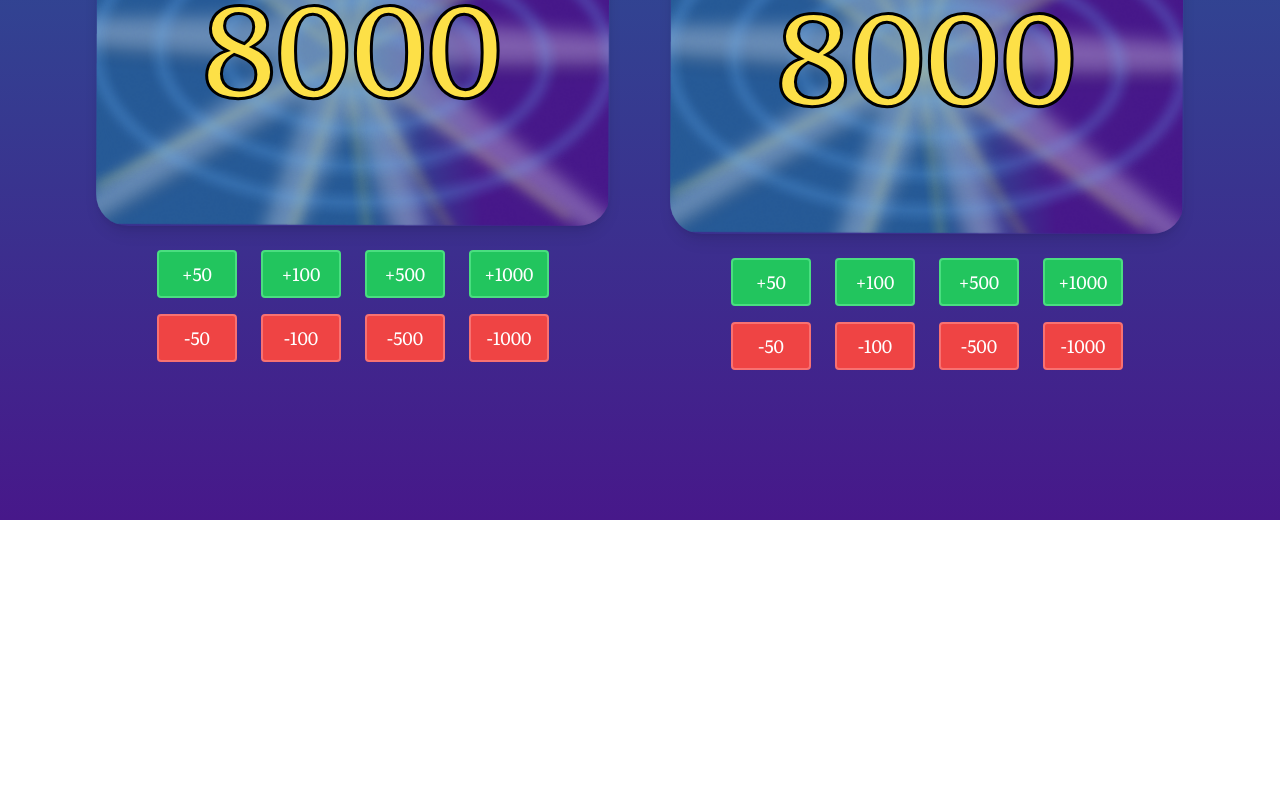
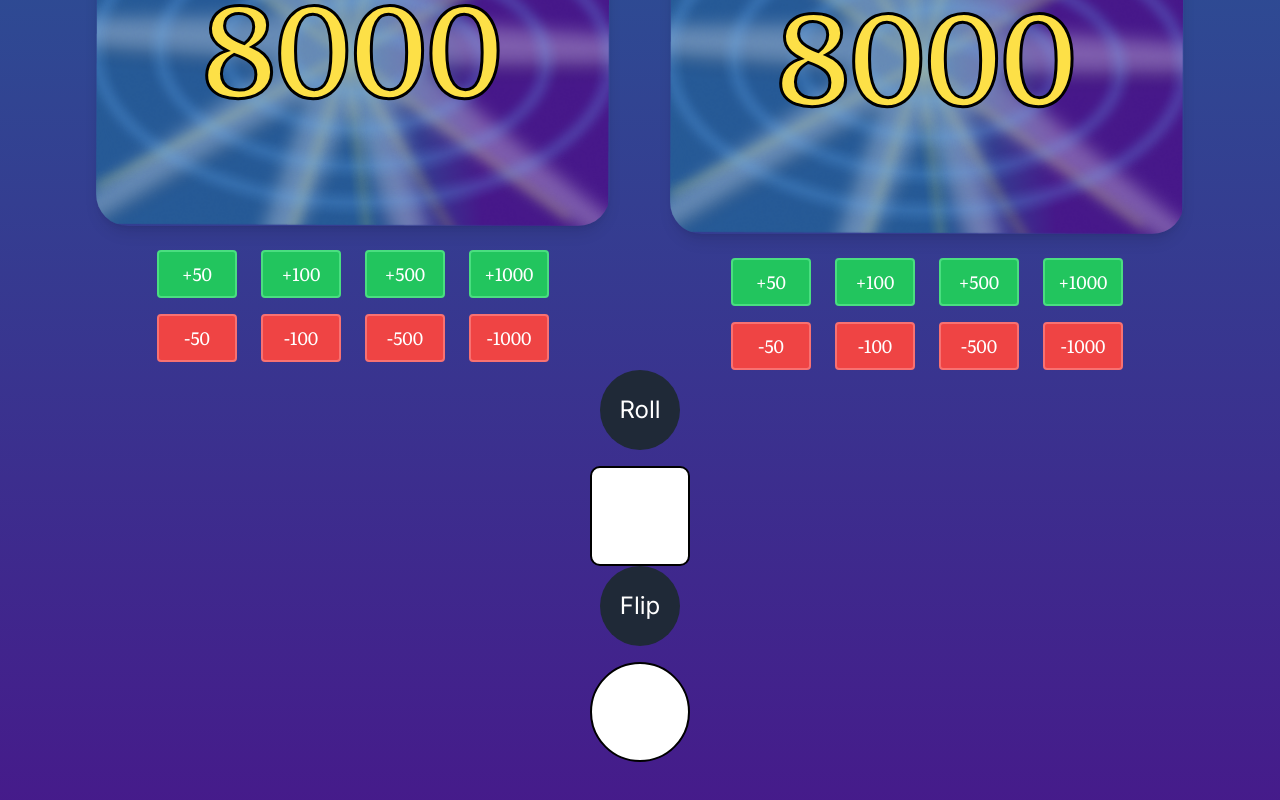
Before and after one commit to TooFaded/lifepoint-counter, a Next.js app: page / in a window 1280 px wide. Shown: the part 280-1080 px from the top of the page. Before the commit the page ends 800 px from the top, so only its background shows below. Built offline with nearby package versions, Linux system fonts and the light colour scheme.

Commit message:
Adds a coin and dice

```diff
--- /dev/null
+++ b/src/app/components/coin.js
@@ -0,0 +1,33 @@
+"use client";
+import { useState } from "react";
+
+export default function Coin() {
+  const [flipping, setFlipping] = useState(false);
+  const [coinResult, setCoinResult] = useState(null);
+
+  const flipCoin = () => {
+    setFlipping(true);
+    setCoinResult(null);
+
+    setTimeout(() => {
+      const result = Math.random() < 0.5 ? "Heads" : "Tails";
+      setCoinResult(result);
+      setFlipping(false);
+    }, 1000); // Duration of the flip animation
+  };
+
+  return (
+    <div className="flex flex-col items-center">
+      <button
+        onClick={flipCoin}
+        className="w-20 h-20 bg-gray-800 text-white rounded-full flex items-center justify-center text-2xl mb-4"
+        disabled={flipping}
+      >
+        {flipping ? "Flipping..." : "Flip"}
+      </button>
+      <div className={`coin ${flipping ? "flipping" : ""}`}>
+        {!flipping && coinResult}
+      </div>
+    </div>
+  );
+}
--- /dev/null
+++ b/src/app/components/dice.js
@@ -0,0 +1,33 @@
+"use client";
+import { useState } from "react";
+
+export default function Dice() {
+  const [rolling, setRolling] = useState(false);
+  const [diceResult, setDiceResult] = useState(null);
+
+  const rollDice = () => {
+    setRolling(true);
+    setDiceResult(null);
+
+    setTimeout(() => {
+      const result = Math.floor(Math.random() * 6) + 1;
+      setDiceResult(result);
+      setRolling(false);
+    }, 1000); // Duration of the roll animation
+  };
+
+  return (
+    <div className="flex flex-col items-center">
+      <button
+        onClick={rollDice}
+        className="w-20 h-20 bg-gray-800 text-white rounded-full flex items-center justify-center text-2xl mb-4"
+        disabled={rolling}
+      >
+        {rolling ? "Rolling..." : "Roll"}
+      </button>
+      <div className={`dice ${rolling ? "rolling" : ""}`}>
+        {!rolling && diceResult}
+      </div>
+    </div>
+  );
+}
--- a/src/app/components/lifepoint-display.js
+++ b/src/app/components/lifepoint-display.js
@@ -76,7 +76,9 @@ export default function LifepointDisplay() {
       )}
       <div className="flex flex-col items-center">
         {/* Player1Name */}
-        <div className="flex space-x-2 text-white text-2xl mb-2">
+        <div
+          className={`flex space-x-2 text-white text-2xl mb-2 ${literata.className}`}
+        >
           {isEditingPlayer1 ? (
             <>
               <input
@@ -191,7 +193,9 @@ export default function LifepointDisplay() {
       </div>
 
       <div className="flex flex-col items-center sm:mt-2 mt-0">
-        <div className="flex space-x-2 text-white text-2xl mb-2">
+        <div
+          className={`flex space-x-2 text-white text-2xl mb-2 ${literata.className}`}
+        >
           {/* Player2Name */}
           {isEditingPlayer2 ? (
             <>
--- a/src/app/globals.css
+++ b/src/app/globals.css
@@ -1,3 +1,66 @@
 @tailwind base;
 @tailwind components;
 @tailwind utilities;
+
+@keyframes roll-dice {
+  0% {
+    transform: rotate(0deg);
+  }
+  25% {
+    transform: rotate(90deg);
+  }
+  50% {
+    transform: rotate(180deg);
+  }
+  75% {
+    transform: rotate(270deg);
+  }
+  100% {
+    transform: rotate(360deg);
+  }
+}
+
+.dice {
+  width: 100px;
+  height: 100px;
+  display: flex;
+  justify-content: center;
+  align-items: center;
+  font-size: 2rem;
+  border: 2px solid #000;
+  border-radius: 10px;
+  background-color: white;
+}
+
+.rolling {
+  animation: roll-dice 1s infinite;
+}
+
+@keyframes flip-coin {
+  0% {
+    transform: rotateY(0);
+  }
+  50% {
+    transform: rotateY(1800deg);
+  }
+  100% {
+    transform: rotateY(3600deg);
+  }
+}
+
+.coin {
+  width: 100px;
+  height: 100px;
+  display: flex;
+  justify-content: center;
+  align-items: center;
+  font-size: 2rem;
+  border: 2px solid #000;
+  border-radius: 50%;
+  background-color: white;
+  perspective: 1000px;
+}
+
+.flipping {
+  animation: flip-coin 1s infinite;
+}
--- a/src/app/page.js
+++ b/src/app/page.js
@@ -1,9 +1,13 @@
 import LifepointDisplay from "./components/lifepoint-display";
+import Dice from "./components/dice";
+import Coin from "./components/coin";
 
 export default function Home() {
   return (
-    <main className="flex min-h-screen p-24 bg-custom-gradient">
+    <main className="flex flex-col  min-h-screen p-24 bg-custom-gradient">
       <LifepointDisplay />
+      <Dice />
+      <Coin />
     </main>
   );
 }
```
